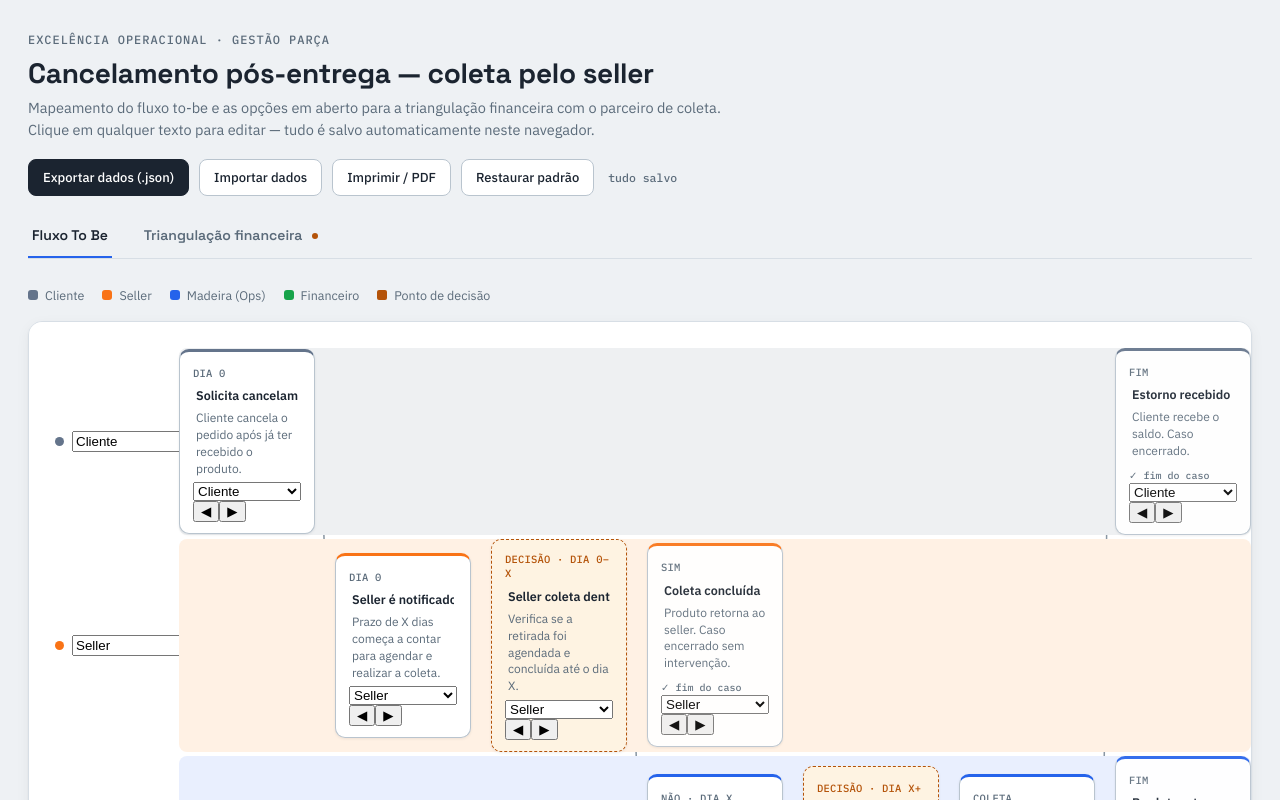
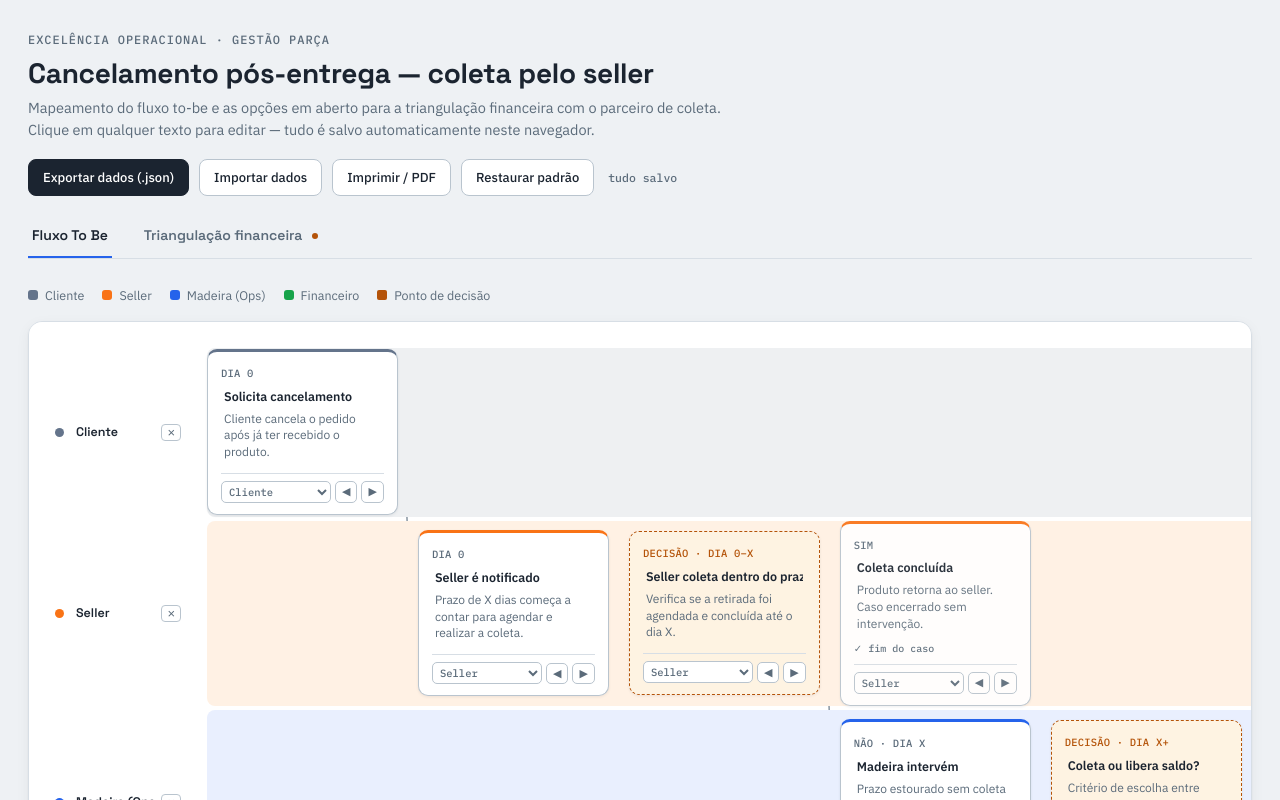
Before and after one commit to guischraiber/Fluxo-Parca-Seller, a React (Vite) app: page / in a window 1280 px wide. Shown: the top 800 px of the page. Built offline with nearby package versions, Linux system fonts and the light colour scheme.

Commit message:
Update index.css

```diff
--- a/src/index.css
+++ b/src/index.css
@@ -88,7 +88,7 @@ svg.connectors{position:absolute;top:0;left:0;width:100%;height:100%;pointer-eve
 
 .flow-grid{
   display:grid;
-  grid-template-columns:104px repeat(7,1fr);
+  grid-template-columns:132px repeat(7,1fr);
   grid-auto-rows:minmax(118px,auto);
   position:relative;
   z-index:2;
@@ -100,17 +100,29 @@ svg.connectors{position:absolute;top:0;left:0;width:100%;height:100%;pointer-eve
   display:flex;align-items:center;
   font-family:'Space Grotesk',sans-serif;
   font-weight:600;font-size:13px;
-  padding:0 10px 0 0;
+  padding:0 6px 0 0;
   color:var(--ink);
+  gap:2px;
+  position:relative;
+  z-index:5;
 }
 .lane-label .chip{
-  width:9px;height:9px;border-radius:50%;margin-right:8px;flex-shrink:0;
+  width:9px;height:9px;border-radius:50%;margin-right:6px;flex-shrink:0;
 }
+.lane-name-input{
+  border:1px solid transparent;
+  background:transparent;
+  font-family:inherit;font-weight:600;font-size:12.5px;color:var(--ink);
+  padding:2px 3px;border-radius:5px;width:100%;min-width:0;flex:1 1 auto;
+}
+.lane-name-input:focus{background:#FFFBEA;box-shadow:0 0 0 2px #FDE68A;border-color:transparent;outline:none;}
+.lane-del{
+  background:var(--surface);border:1px solid var(--line-strong);color:var(--ink-soft);cursor:pointer;font-size:13px;line-height:1;
+  padding:1px 5px;border-radius:4px;flex-shrink:0;flex-grow:0;
+}
+.lane-del:hover{color:#DC2626;background:#FEE2E2;border-color:#FCA5A5;}
+.lane-add-row{margin-top:12px;max-width:220px;}
 .lane-band{grid-column:2 / -1;border-radius:8px;z-index:0;align-self:stretch;}
-.lane-band.cliente{background:var(--cliente-bg);}
-.lane-band.seller{background:var(--seller-bg);}
-.lane-band.ops{background:var(--ops-bg);}
-.lane-band.financeiro{background:var(--financeiro-bg);}
 
 .card{
   align-self:center;
@@ -153,6 +165,7 @@ svg.connectors{position:absolute;top:0;left:0;width:100%;height:100%;pointer-eve
   background:transparent;
   width:100%;
   resize:none;
+  overflow:hidden;
   font-family:inherit;
   font-size:12px;
   padding:1px 2px;
@@ -177,6 +190,34 @@ svg.connectors{position:absolute;top:0;left:0;width:100%;height:100%;pointer-eve
   font-family:'IBM Plex Mono',monospace;
   font-size:10px;color:var(--ink-soft);
 }
+
+.card-controls{
+  display:flex;align-items:center;gap:4px;
+  margin-top:8px;padding-top:7px;
+  border-top:1px solid var(--line);
+}
+.card-controls select{
+  font-family:'IBM Plex Mono',monospace;
+  font-size:10.5px;
+  border:1px solid var(--line-strong);
+  border-radius:5px;
+  padding:2px 3px;
+  color:var(--ink-soft);
+  background:var(--surface);
+  flex:1;min-width:0;
+}
+.card-controls button{
+  font-family:'IBM Plex Mono',monospace;
+  font-size:11px;
+  border:1px solid var(--line-strong);
+  border-radius:5px;
+  background:var(--surface);
+  color:var(--ink-soft);
+  cursor:pointer;
+  padding:2px 6px;
+  line-height:1.4;
+}
+.card-controls button:hover{border-color:var(--ops);color:var(--ops);background:var(--ops-bg);}
 
 .docs{margin-top:40px;}
 .docs h2{
@@ -237,7 +278,7 @@ summary .count{
 }
 .doc-item .content .d-input{
   font-size:12.5px;color:var(--ink-soft);outline:none;border-radius:4px;
-  border:1px solid transparent;background:transparent;width:100%;resize:none;font-family:inherit;padding:1px 2px;line-height:1.4;
+  border:1px solid transparent;background:transparent;width:100%;resize:none;overflow:hidden;font-family:inherit;padding:1px 2px;line-height:1.4;
 }
 .doc-item .content .t-input:focus,
 .doc-item .content .d-input:focus{background:#FFFBEA;box-shadow:0 0 0 2px #FDE68A;border-color:transparent;}
@@ -261,7 +302,7 @@ footer.hint{
 }
 
 @media print{
-  .toolbar, .add-row, .doc-item .del{display:none !important;}
+  .toolbar, .add-row, .doc-item .del, .card-controls, .lane-add-row, .lane-del{display:none !important;}
   details.section{box-shadow:none;border:1px solid #ccc;}
   details.section:not([open]){display:none;}
   body{background:#fff;}
```
